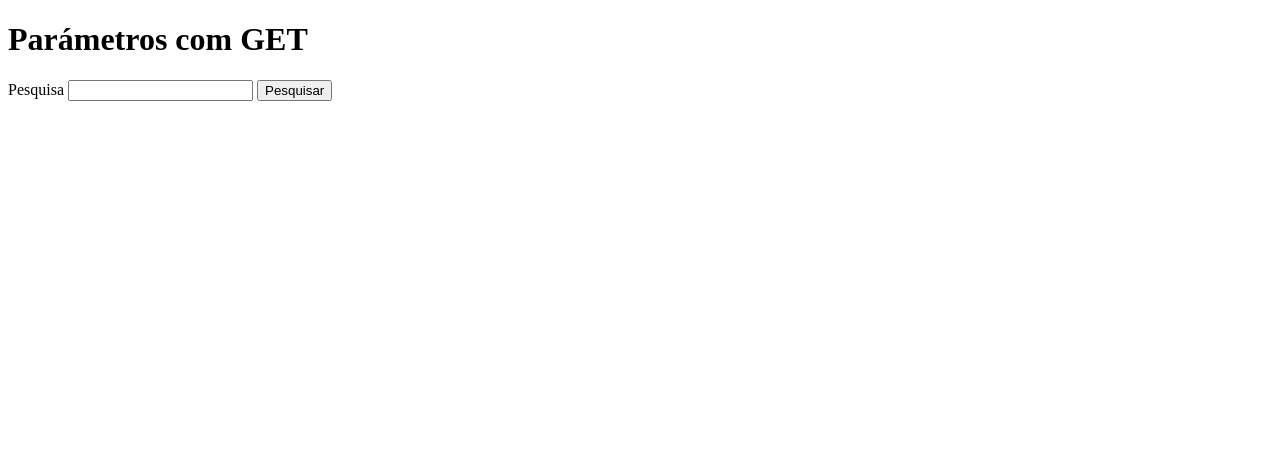
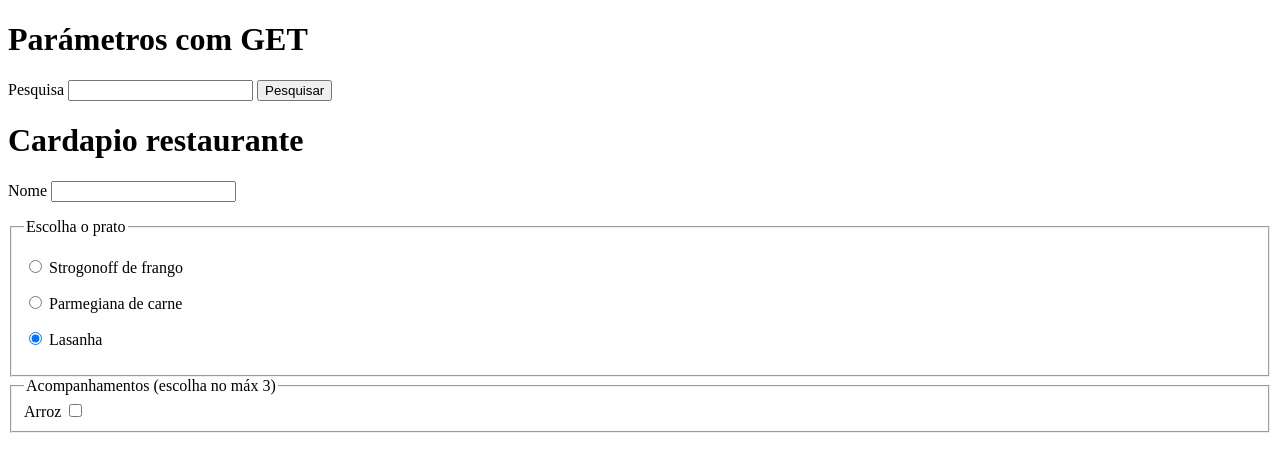
Before and after one commit to BerdayesVanessa/Exercicio-aula-7-html, a plain HTML site: page index.html in a window 1280 px wide. Drawn offline with Linux system fonts and the light colour scheme.

Commit message:
Prato pincipal

```diff
--- a/index.html
+++ b/index.html
@@ -15,5 +15,37 @@
     </label>
 
     <button type="submit"> Pesquisar</button>
+
+    <h1>Cardapio restaurante</h1>
+    <form action=""method="POST"></form>
+        <p>
+            <label>Nome</label>
+            <input type="text" nome="nome" required>
+        </p>
+
+        <fieldset>
+            <legend>Escolha o prato</legend>
+            <p>
+                 <input type="radio" name="main" value="Strogonoff de frango" checked> Strogonoff de frango
+            </p>
+
+            <p>
+                <input type="radio" name="main" value="Parmegiana de carne" checked> Parmegiana de carne
+            </p>
+
+            <p>
+                <input type="radio" name="main" value="Lasanha" checked> Lasanha
+            </p>
+        </fieldset>
+
+        <fieldset>
+            <legend>Acompanhamentos (escolha no máx 3)</legend>
+            <label>Arroz
+                <input type="checkbox" name="side" value="Arroz"
+            </label>
+
+        </fieldset>
+
+
 </body>
 </html>
```
